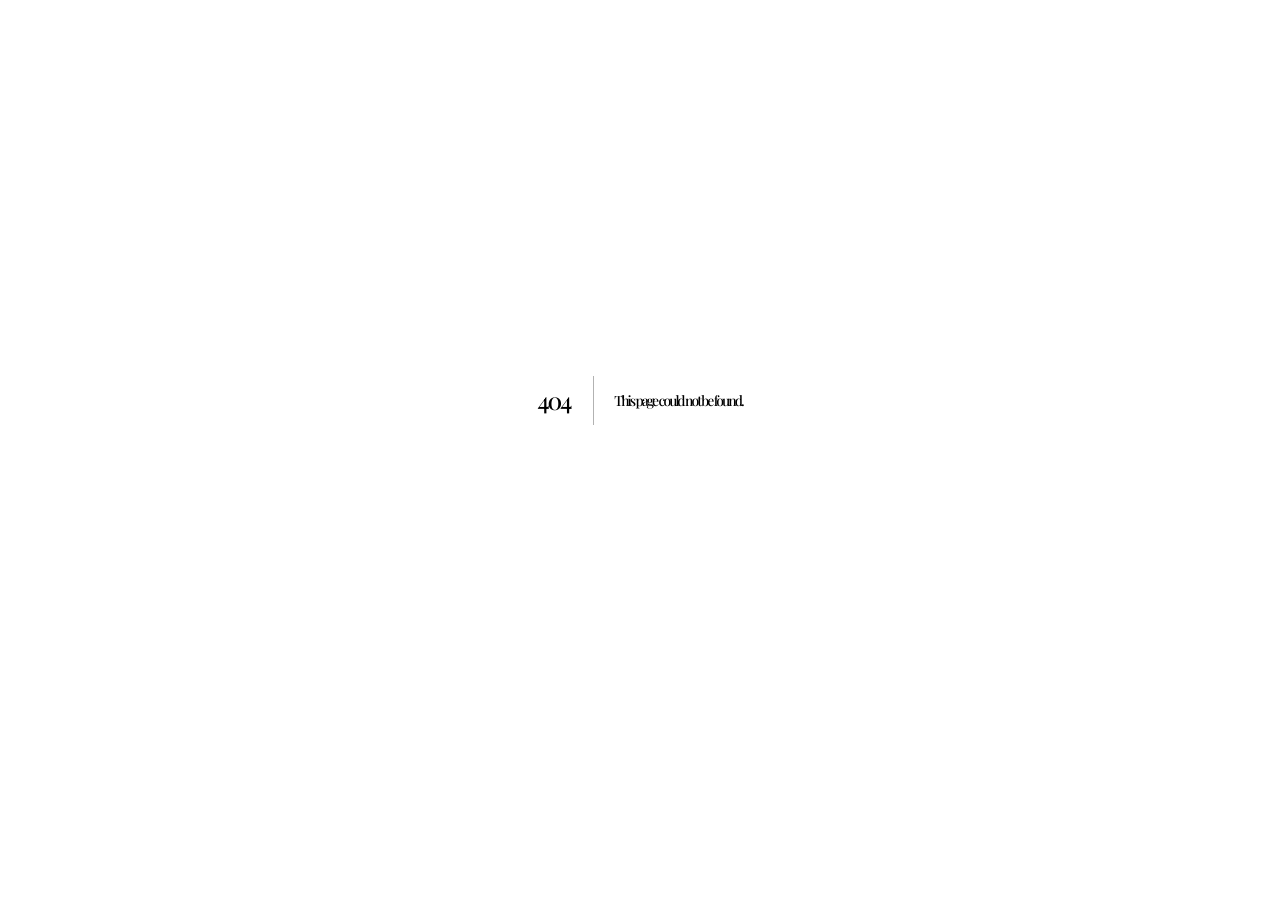
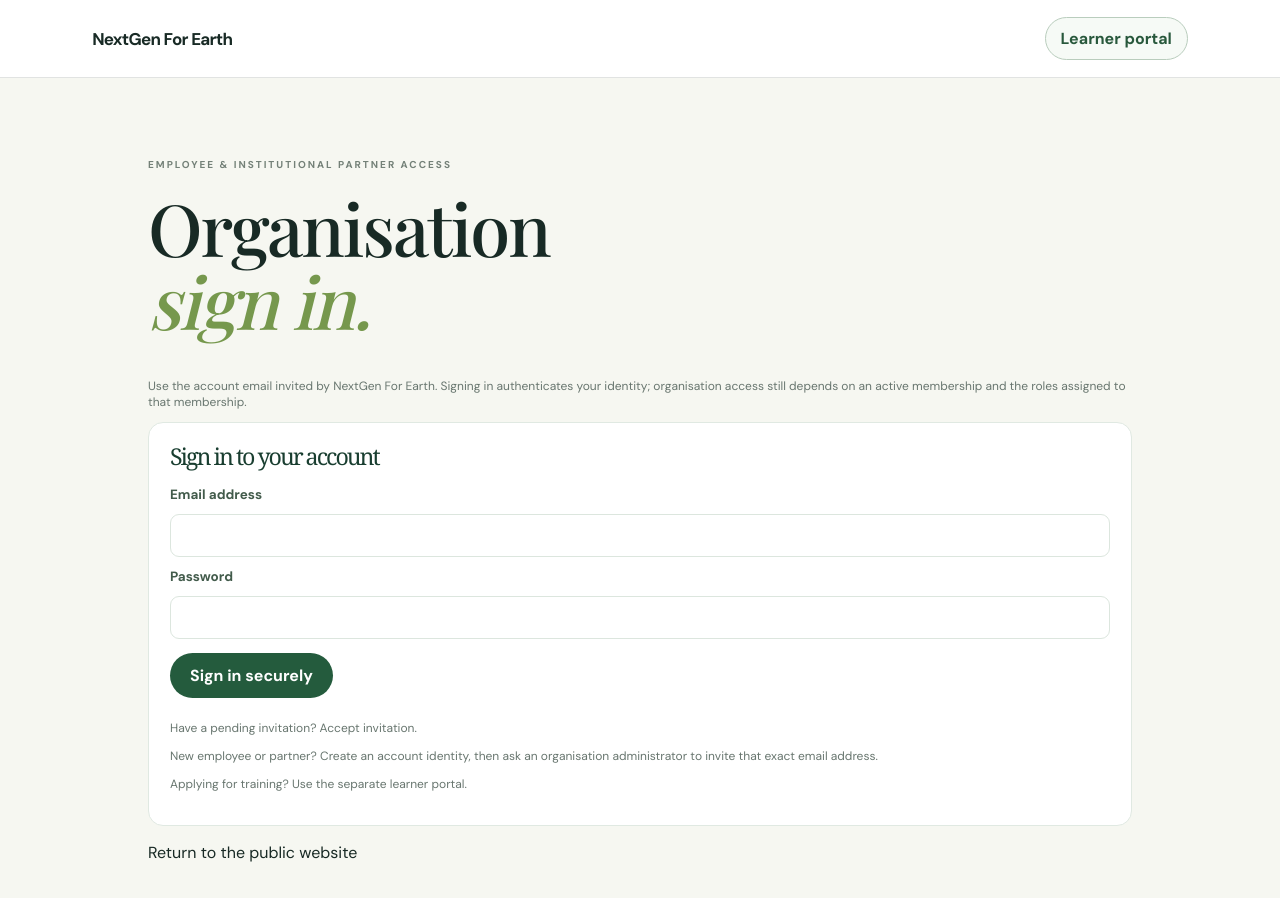
Before and after one commit to safuh/Stagingnextgenearth, a Next.js app in the folder web/: page /staff/login in a window 1280 px wide. Before the commit this address had no page. Shown: the top 898 px of the page. Before the commit the page ends 800 px from the top, so only its background shows below. Built offline with nearby package versions, Linux system fonts and the light colour scheme; a web font is replaced by a local one.

Commit message:
feat(web): add dedicated organisation member sign-in

```diff
--- /dev/null
+++ b/web/app/staff/login/page.tsx
@@ -0,0 +1,73 @@
+"use client";
+
+import Link from "next/link";
+import { FormEvent, useState } from "react";
+import { useRouter } from "next/navigation";
+import { login } from "@/lib/api";
+
+export default function StaffSignInPage() {
+  const router = useRouter();
+  const [identifier, setIdentifier] = useState("");
+  const [password, setPassword] = useState("");
+  const [busy, setBusy] = useState(false);
+  const [error, setError] = useState("");
+
+  async function submit(event: FormEvent<HTMLFormElement>) {
+    event.preventDefault();
+    setBusy(true);
+    setError("");
+    try {
+      await login(identifier.trim(), password);
+      setPassword("");
+      router.replace("/workspace");
+    } catch (cause) {
+      setError(cause instanceof Error ? cause.message : "Unable to sign in.");
+    } finally {
+      setBusy(false);
+    }
+  }
+
+  return (
+    <main className="workspace-shell">
+      <header className="workspace-topbar">
+        <Link className="brand" href="/">NextGen For Earth</Link>
+        <Link className="secondary-action" href="/learners">Learner portal</Link>
+      </header>
+      <section className="workspace-content">
+        <p className="eyebrow">EMPLOYEE & INSTITUTIONAL PARTNER ACCESS</p>
+        <h1 className="workspace-title">Organisation<br /><em>sign in.</em></h1>
+        <p className="workspace-muted">
+          Use the account email invited by NextGen For Earth. Signing in authenticates
+          your identity; organisation access still depends on an active membership
+          and the roles assigned to that membership.
+        </p>
+        {error && <p className="workspace-error" role="alert">{error}</p>}
+        <section className="staff-card">
+          <h2>Sign in to your account</h2>
+          <form onSubmit={submit}>
+            <label htmlFor="staff-login-email">Email address</label>
+            <input id="staff-login-email" type="email" autoComplete="username"
+              value={identifier} onChange={(event) => setIdentifier(event.target.value)} required />
+            <label htmlFor="staff-login-password">Password</label>
+            <input id="staff-login-password" type="password" autoComplete="current-password"
+              value={password} onChange={(event) => setPassword(event.target.value)} required />
+            <button className="primary-action" disabled={busy}>
+              {busy ? "Signing in…" : "Sign in securely"}
+            </button>
+          </form>
+          <p className="workspace-muted">
+            Have a pending invitation? <Link href="/workspace/accept-invitation">Accept invitation</Link>.
+          </p>
+          <p className="workspace-muted">
+            New employee or partner? <Link href="/staff/register">Create an account identity</Link>,
+            then ask an organisation administrator to invite that exact email address.
+          </p>
+          <p className="workspace-muted">
+            Applying for training? Use the separate <Link href="/learners">learner portal</Link>.
+          </p>
+        </section>
+        <p><Link href="/">Return to the public website</Link></p>
+      </section>
+    </main>
+  );
+}
```
